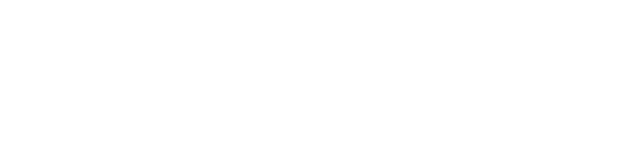
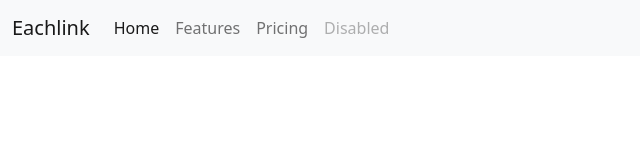
Before and after one commit to samcassese/eachlink, a plain HTML site: page index.html in a window 1280 px wide. Shown: the whole page, without its empty margins (0-640 px from the left). Drawn offline with nearby package versions, Linux system fonts and the light colour scheme.

Commit message:
Added bootstrap navbar

```diff
--- a/index.html
+++ b/index.html
@@ -6,12 +6,34 @@
     <meta charset="UTF-8">
     <meta http-equiv="X-UA-Compatible" content="IE=edge">
     <meta name="viewport" content="width=device-width, initial-scale=1.0">
-    <title>eachlink</title>
+    <title>Eachlink</title>
+    <link href="https://cdn.jsdelivr.net/npm/bootstrap@5.2.1/dist/css/bootstrap.min.css" rel="stylesheet" integrity="sha384-iYQeCzEYFbKjA/T2uDLTpkwGzCiq6soy8tYaI1GyVh/UjpbCx/TYkiZhlZB6+fzT" crossorigin="anonymous">
 
 </head>
 
 <body>
 
+    <header>
+        <nav class="navbar navbar-expand-lg bg-light">
+            <div class="container-fluid">
+              <a class="navbar-brand" href="#">Eachlink</a>
+              <button class="navbar-toggler" type="button" data-bs-toggle="collapse" data-bs-target="#navbarNavAltMarkup" aria-controls="navbarNavAltMarkup" aria-expanded="false" aria-label="Toggle navigation">
+                <span class="navbar-toggler-icon"></span>
+              </button>
+              <div class="collapse navbar-collapse" id="navbarNavAltMarkup">
+                <div class="navbar-nav">
+                  <a class="nav-link active" aria-current="page" href="#">Home</a>
+                  <a class="nav-link" href="#">Features</a>
+                  <a class="nav-link" href="#">Pricing</a>
+                  <a class="nav-link disabled">Disabled</a>
+                </div>
+              </div>
+            </div>
+          </nav>
+    </header>
+
+    <script src="https://cdn.jsdelivr.net/npm/bootstrap@5.2.1/dist/js/bootstrap.bundle.min.js" integrity="sha384-u1OknCvxWvY5kfmNBILK2hRnQC3Pr17a+RTT6rIHI7NnikvbZlHgTPOOmMi466C8" crossorigin="anonymous"></script>
+
 </body>
 
 </html>
```
